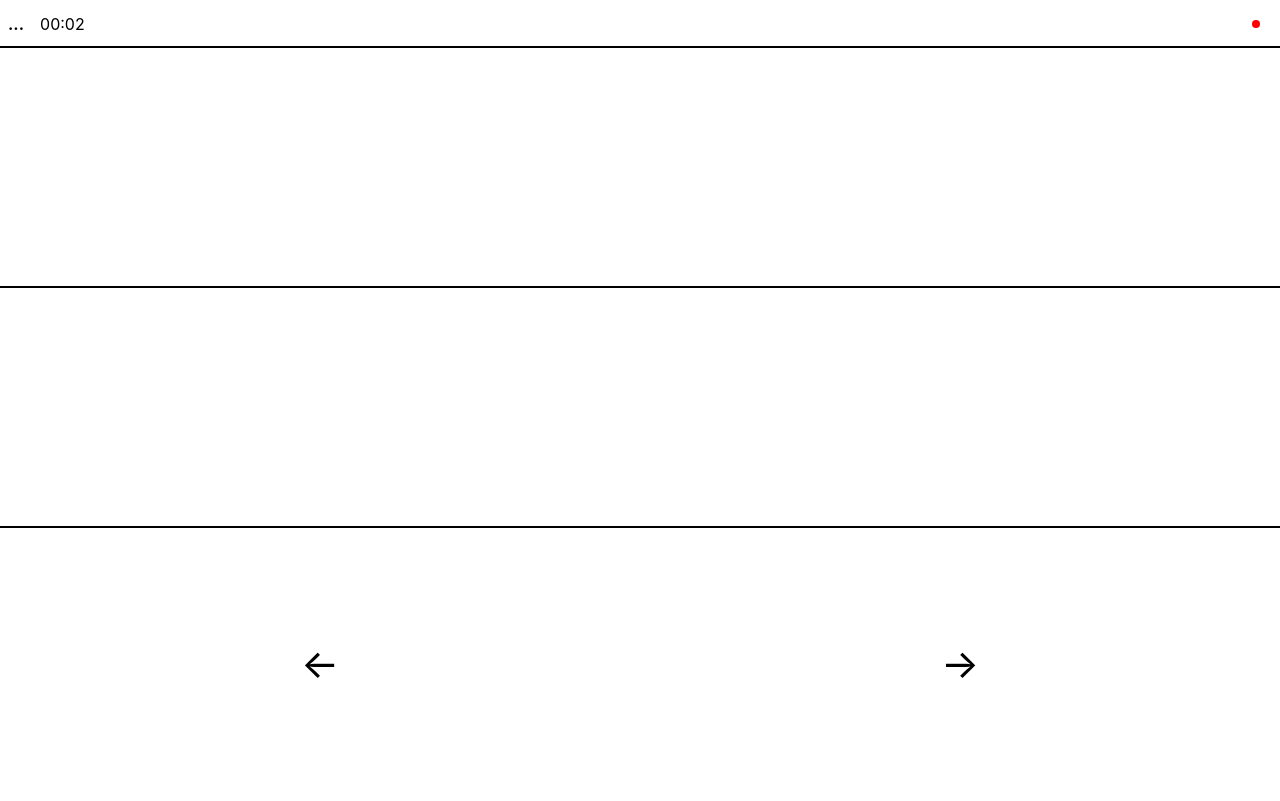
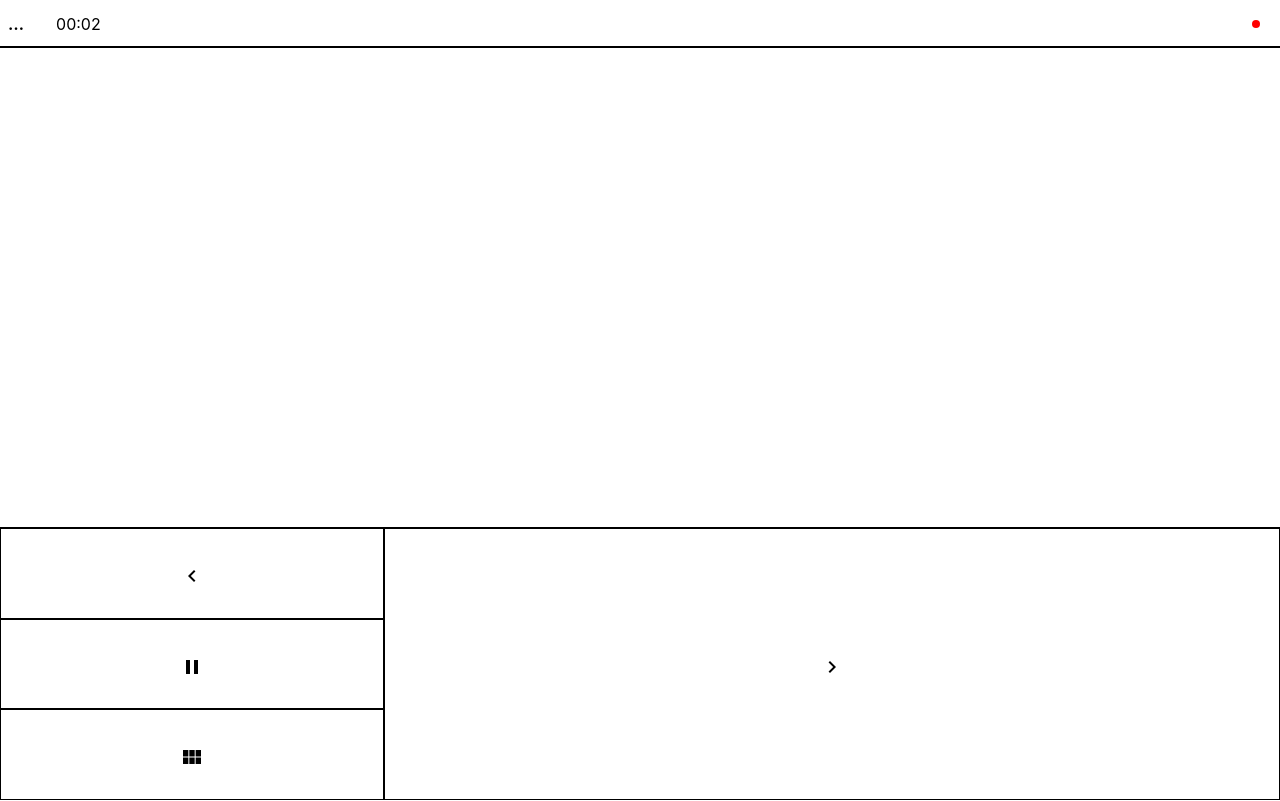
Before and after one commit to dmitry-korolev/remeal, a website: page index.html in a window 1280 px wide. Both pictures are taken after a click on the element "00:00". Drawn offline with nearby package versions, Linux system fonts and the light colour scheme; no server answers.

Commit message:
Add more controls to the control panel

```diff
--- a/index.html
+++ b/index.html
@@ -7,6 +7,8 @@
     <title>Control panel</title>
     <script src="https://cdnjs.cloudflare.com/ajax/libs/socket.io/2.1.0/socket.io.js"></script>
 
+    <link href="https://fonts.googleapis.com/icon?family=Material+Icons"
+          rel="stylesheet">
     <style>
         :root {
             --padding: 1vh;
@@ -26,6 +28,7 @@
             padding: 0;
             margin: 0;
         }
+
         header {
             position: relative;
             height: var(--header-height);
@@ -37,7 +40,7 @@
             font-size: 1em;
         }
 
-        .title, .timer {
+        .title, .count, .timer {
             line-height: calc(var(--header-height) - var(--padding) * 2);
             margin: 0;
             padding: var(--padding);
@@ -60,43 +63,67 @@
 
         .notes {
             height: var(--notes-height);
-            border-bottom: 2px solid #000;
+            border-bottom: 1px solid #000;
             padding: var(--padding);
             overflow: scroll;
         }
 
         .frame {
             height: var(--frame-height);
-            border-bottom: 2px solid #000;
         }
 
-        .buttons {
+        .controls {
             height: var(--buttons-height);
             display: flex;
+            align-content: stretch;
+            align-items: stretch;
+        }
+
+        .column.left {
+            width: 30%;
+        }
+
+        .column.right {
+            width: 70%;
         }
 
         .button {
-            height: 100%;
-            width: 50%;
+            text-align: center;
+            border: 1px solid #000;
+            font-size: 5vh;
+        }
+
+        .button.prev, .button.pause, .button.overview {
+            --height: calc(var(--buttons-height) / 3);
+            height: var(--height);
+            line-height: var(--height);
+        }
+
+        .button.next {
+            height: var(--buttons-height);
             line-height: var(--buttons-height);
-            text-align: center;
-
-            font-size: 5vh;
         }
     </style>
 </head>
 <body>
     <main class="app">
         <header>
-            <h1 class="title" id="title">...</h1>
+            <h1 class="title" id="title">&hellip;</h1>
+            <div class="count" id="count"></div>
             <div class="timer" id="timer">00:00</div>
             <span class="connected" id="connected"></span>
         </header>
         <div class="frame" id="frame"></div>
         <div class="notes" id="notes"></div>
-        <div class="buttons">
-            <div class="button" id="prev">&larr;</div>
-            <div class="button" id="next">&rarr;</div>
+        <div class="controls">
+            <div class="column left">
+                <div class="button prev" id="prev"><i class="material-icons">navigate_before</i></div>
+                <div class="button pause" id="pause"><i class="material-icons">pause</i></div>
+                <div class="button overview" id="overview"><i class="material-icons">view_module</i></div>
+            </div>
+            <div class="column right">
+                <div class="button next" id="next"><i class="material-icons">navigate_next</i></div>
+            </div>
         </div>
     </main>
 
@@ -106,17 +133,30 @@
       let timerId
 
       // DOM nodes
+      // Header
+      const heading = document.getElementById('title')
+      const count = document.getElementById('count')
+      const timer = document.getElementById('timer')
       const indicator = document.getElementById('connected')
-      const heading = document.getElementById('title')
+
+      // Body
+      const presentationFrame = document.getElementById('frame')
       const speakerNotes = document.getElementById('notes')
+
+      // Controls
       const prevButton = document.getElementById('prev')
       const nextButton = document.getElementById('next')
-      const presentationFrame = document.getElementById('frame')
-      const timer = document.getElementById('timer')
+      const pauseButton = document.getElementById('pause')
+      const overviewButton = document.getElementById('overview')
+
+      // HTML
+      const playCode = '<i class="material-icons">play_arrow</i>'
+      const pauseCode = '<i class="material-icons">pause</i>'
 
       const setUpIframe = (url) => {
         frame && frame.remove()
         frame = document.createElement('iframe')
+        frame.setAttribute('border', '0')
         frame.setAttribute('height', presentationFrame.offsetHeight)
         frame.setAttribute('width', presentationFrame.offsetWidth)
         frame.setAttribute('src', url)
@@ -124,12 +164,14 @@
         presentationFrame.appendChild(frame)
       }
 
-      const update = ({ title, notes, total, indices }) => {
-        const { h, v, f } = indices
+      const update = ({ title, notes, total, state }) => {
+        const { indexh } = state
         speakerNotes.innerHTML = notes
-        heading.innerText = `${title}: ${indices.h + 1}/${total}`
+        count.innerText = `${indexh + 1}/${total}`
 
-        frame && frame.contentWindow.postMessage( JSON.stringify({ method: 'slide', args: [h, v, f] }), '*' )
+        pauseButton.innerHTML = state.paused ? playCode : pauseCode
+
+        frame && frame.contentWindow.postMessage( JSON.stringify({ method: 'setState', args: [state] }), '*' )
       }
 
       const prepend = (value) => {
@@ -139,33 +181,36 @@
       const startTimer = () => {
         clearInterval(timerId)
         const time = new Date()
-        timer.innerText = '00:00'
+        timer.innerHTML = '00:00'
 
         timerId = setInterval(() => {
           const seconds = Math.round((new Date() - time) / 1000)
 
-          timer.innerText = `${prepend(Math.floor(seconds / 60))}:${prepend(seconds % 60)}`
+          timer.innerHTML = `${prepend(Math.floor(seconds / 60))}:${prepend(seconds % 60)}`
         }, 1000)
       }
 
-      socket.on('connect', () => {
-        socket.emit('requestreconnect')
-      })
+      const emit = (command) => socket.emit('remote', { command })
 
-      socket.on('connected', ({ title, url, notes, total, indices,  }) => {
+      socket.on('connect', () => emit('requestreconnect'))
+
+      socket.on('init', ({ title, url, notes, total, state }) => {
         indicator.classList.add('ok')
+        heading.innerText = title
 
         setUpIframe(url)
-        update({ title, notes, total, indices })
+        update({ notes, total, state })
         startTimer()
       })
 
-      socket.on('slidechanged', ({ title, notes, total, indices }) => {
-        update({ title, notes, total, indices })
+      socket.on('setstate', ({ notes, total, state }) => {
+        update({ notes, total, state })
       })
 
-      prevButton.addEventListener('click', () => socket.emit('prev'))
-      nextButton.addEventListener('click', () => socket.emit('next'))
+      prevButton.addEventListener('click', () => emit('prev'))
+      nextButton.addEventListener('click', () => emit('next'))
+      pauseButton.addEventListener('click', () => emit('pause'))
+      overviewButton.addEventListener('click', () => emit('overview'))
       timer.addEventListener('click', () => startTimer())
     </script>
 </body>
```
Also changed, not shown: index.js (+8 -14 lines), plugin/remeal.js (+13 -8 lines).
